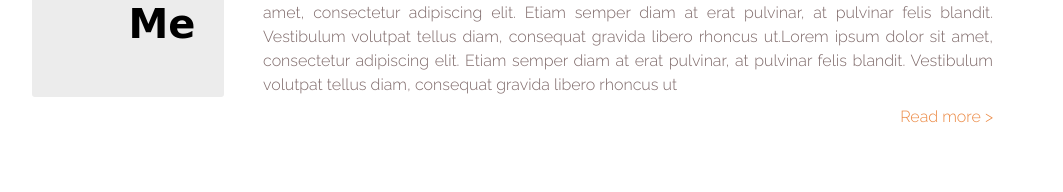
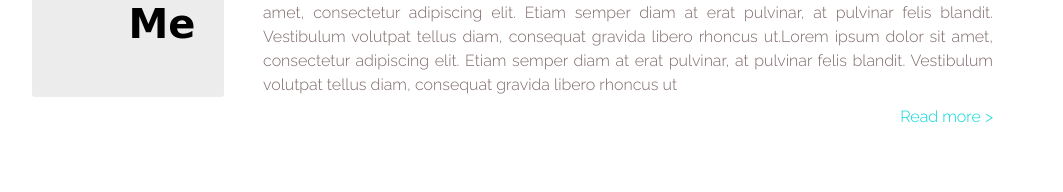
Before and after one commit to achowatt/11ty-my-website-blog, an Eleventy site: page src/index.njk in a window 1280 px wide. Shown: the part 975-1167 px from the top of the page, without its empty margins (108-1171 px from the left). Built offline with nearby package versions, Linux system fonts and the light colour scheme; Eleventy itself is replaced by a stand-in of ours; files that its build step writes are made by us from their sources; a web font is replaced by a local one.

Commit message:
changed read more color

```diff
--- a/assets/scss/layout/_about.scss
+++ b/assets/scss/layout/_about.scss
@@ -32,7 +32,7 @@
                     position:absolute;
                     bottom:-2rem;
                     right:0;
-                    color:#EB8740;
+                    color: var(--download-button);
                     cursor: pointer;
                     background:none;
                     border: none;
```
Also changed, not shown: assets/css/styles.css.
